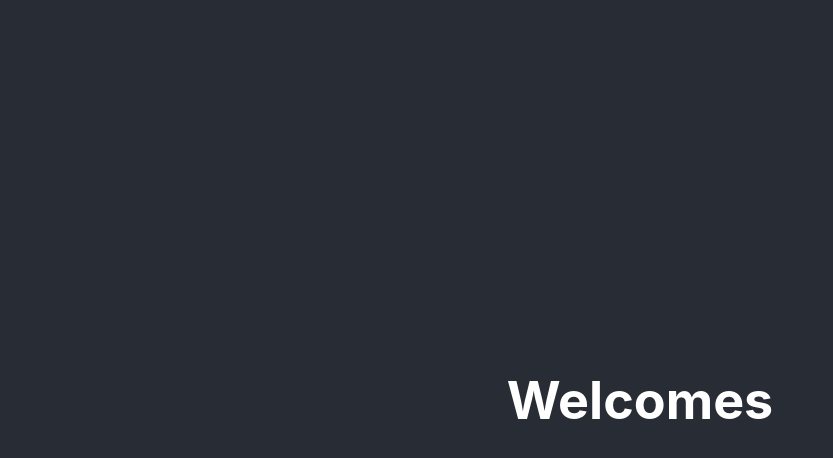
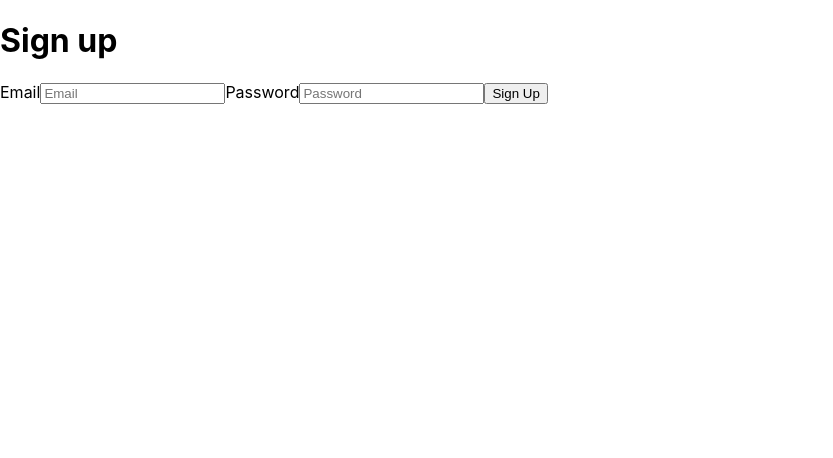
Before and after one commit to frankip/firebase_react, a React (Create React App) app: page /signup in a window 1280 px wide. Shown: the top 458 px of the page, without its empty margins (0-833 px from the left). Built offline with nearby package versions, Linux system fonts and the light colour scheme.

Commit message:
Create Authentication pages

```diff
--- a/package.json
+++ b/package.json
@@ -6,8 +6,11 @@
     "@testing-library/jest-dom": "^4.2.4",
     "@testing-library/react": "^9.3.3",
     "@testing-library/user-event": "^7.1.2",
+    "firebase": "^7.8.1",
     "react": "^16.12.0",
     "react-dom": "^16.12.0",
+    "react-router": "^5.1.2",
+    "react-router-dom": "^5.1.2",
     "react-scripts": "3.3.0"
   },
   "scripts": {
--- a/src/App.js
+++ b/src/App.js
@@ -1,13 +1,21 @@
 import React from 'react';
-import './static/App.css';
+import { BrowserRouter as Router, Switch, Route } from 'react-router-dom';
 
-function App() {
+import Home from './components/Home'
+import SignUp from './components/Signup/SignUpView'
+import Login from './components/Login/LoginView'
+
+
+const App = () => {
   return (
-    <div className="App">
-      <header className="App-header">
-      <h1>Welcomes</h1>
-      </header>
-    </div>
+    <Router>
+      <div>
+        <Route exact path="/" component={Home} />
+        <Route exact path="/login" component={Login} />
+        <Route exact path="/signup" component={SignUp} />
+      </div>
+    </Router>
+
   );
 }
 
--- /dev/null
+++ b/src/components/Home.js
@@ -0,0 +1,14 @@
+import React from "react";
+import '../static/App.css';
+
+const Home = () => {
+  return (
+    <div className="App">
+        <header className="App-header">
+        <h1>Welcomes</h1>
+        </header>
+  </div>
+  );
+};
+
+export default Home;
--- /dev/null
+++ b/src/components/Login/LoginView.js
@@ -0,0 +1,9 @@
+import React from "react";
+
+const LoginView = () => {
+  return (
+  <h1>Login</h1>
+  );
+};
+
+export default LoginView;
--- /dev/null
+++ b/src/components/Signup/SignUpView.js
@@ -0,0 +1,30 @@
+import React from "react";
+
+const SignupView = (onSubmit) => {
+  return (
+  <div>
+      <h1>Sign up</h1>
+      <form onSubmit={onSubmit}>
+        <label>
+          Email
+          <input
+            name="email"
+            type="email"
+            placeholder="Email"
+          />
+        </label>
+        <label>
+          Password
+          <input
+            name="password"
+            type="password"
+            placeholder="Password"
+          />
+        </label>
+        <button type="submit">Sign Up</button>
+      </form>
+    </div>
+  );
+};
+
+export default SignupView;
```
Also changed, not shown: src/firebaseConfig.js (added, +12 -0 lines), 2 other files (tests, documents, lock files or other folders).
